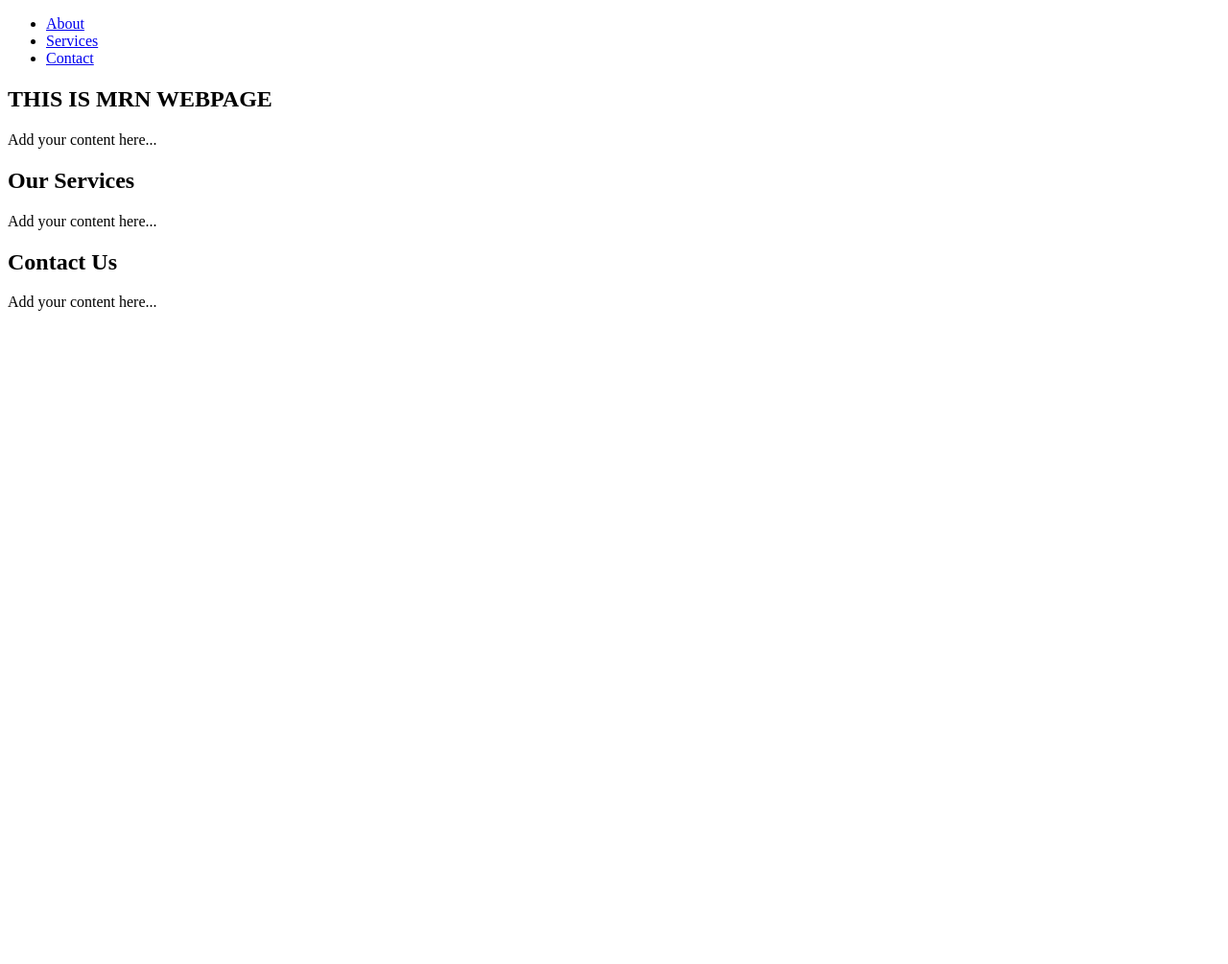
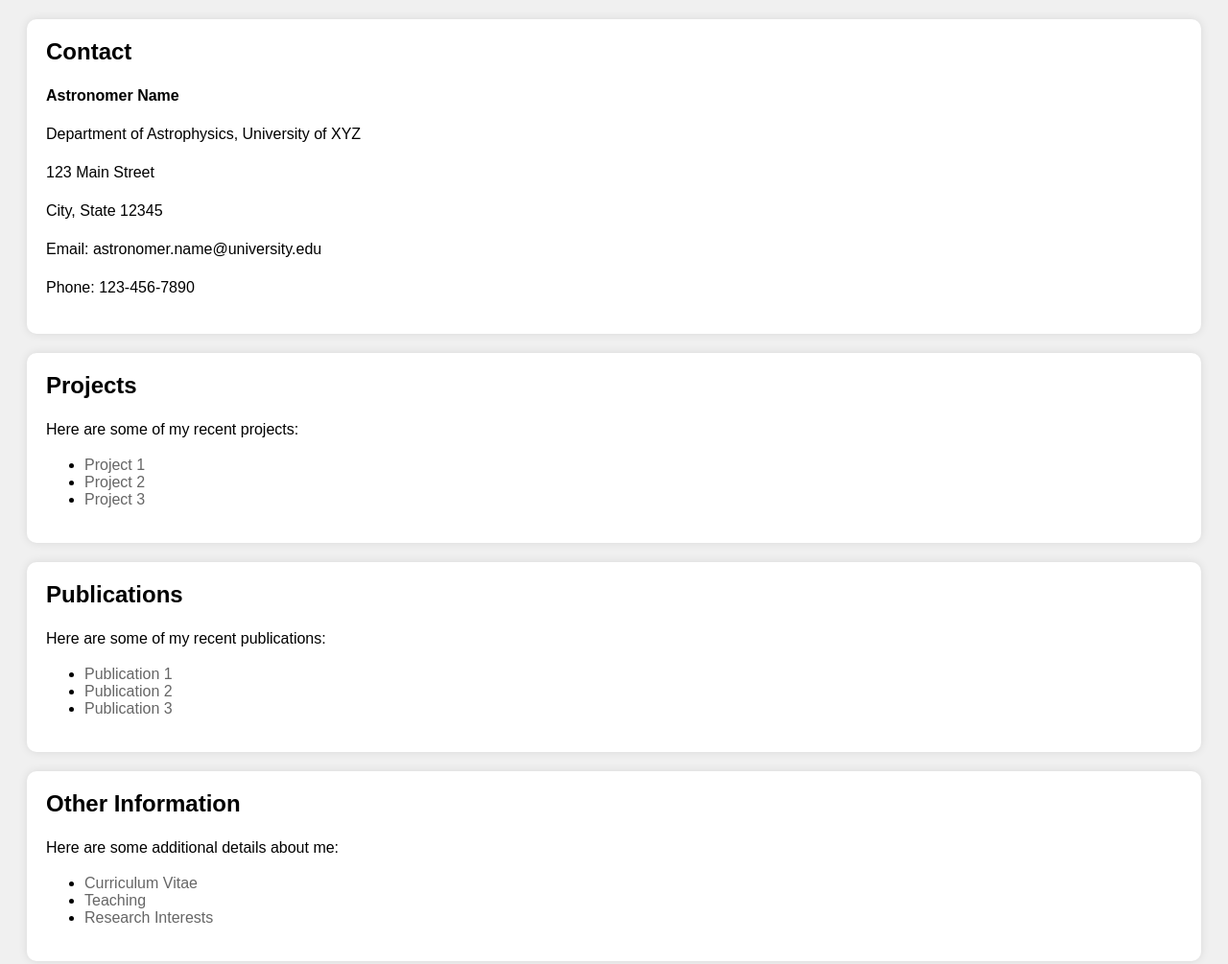
Before and after one commit to mimdot/mimdot.github.io, a plain HTML site: page index.html in a window 1280 px wide. Shown: the whole page at 96% size. Before the commit the page ends 800 px from the top, so only its background shows below. Drawn offline with Linux system fonts and the light colour scheme.

Commit message:
Update index.html

```diff
--- a/index.html
+++ b/index.html
@@ -1,31 +1,83 @@
 <!DOCTYPE html>
 <html>
 <head>
-    <title>MOHAMMAD REZA NASIRZADEH</title>
+  <title>Astronomer Name - Astrophysics Researcher</title>
+  <meta charset="utf-8">
+  <meta name="viewport" content="width=device-width, initial-scale=1">
+  <style>
+    /* Add styles here */
+    /* Example: */
+    body {
+      font-family: Arial, sans-serif;
+      background-color: #f0f0f0;
+    }
+    .section {
+      margin: 20px;
+      padding: 20px;
+      background-color: white;
+      box-shadow: 0 0 10px rgba(0, 0, 0, 0.1);
+      border-radius: 10px;
+    }
+    .section h2 {
+      margin-top: 0;
+    }
+    .section p {
+      line-height: 1.5;
+    }
+    .section a {
+      color: #666;
+      text-decoration: none;
+    }
+    .section a:hover {
+      text-decoration: underline;
+    }
+  </style>
 </head>
 <body>
-    <header>
-      <nav>
+
+  <!-- Contact section -->
+  <div class="section" id="contact">
+    <h2>Contact</h2>
+    <p><strong>Astronomer Name</strong></p>
+    <p>Department of Astrophysics, University of XYZ</p>
+    <p>123 Main Street</p>
+    <p>City, State 12345</p>
+    <p>Email: astronomer.name@university.edu</p>
+    <p>Phone: 123-456-7890</p>
+  </div>
+
+  <!-- Projects section -->
+  <div class="section" id="projects">
+    <h2>Projects</h2>
+    <p>Here are some of my recent projects:</p>
     <ul>
-          <li><a href="#about">About</a></li>
-          <li><a href="#services">Services</a></li>
-          <li><a href="#contact">Contact</a></li>
+      <li><a href="#">Project 1</a></li>
+      <li><a href="#">Project 2</a></li>
+      <li><a href="#">Project 3</a></li>
     </ul>
-      </nav>
-    </header>
-    <main>
-      <section id="about">
-        <h2>THIS IS MRN WEBPAGE</h2>
-        <p>Add your content here...</p>
-      </section>
-      <section id="services">
-        <h2>Our Services</h2>
-        <p>Add your content here...</p>
-      </section>
-      <section id="contact">
-        <h2>Contact Us</h2>
-        <p>Add your content here...</p>
-      </section>
-    </main>
+  </div>
+
+  <!-- Publications section -->
+  <div class="section" id="publications">
+    <h2>Publications</h2>
+    <p>Here are some of my recent publications:</p>
+    <ul>
+      <li><a href="#">Publication 1</a></li>
+      <li><a href="#">Publication 2</a></li>
+      <li><a href="#">Publication 3</a></li>
+    </ul>
+  </div>
+
+  <!-- Others section -->
+  <div class="section" id="others">
+    <h2>Other Information</h2>
+    <p>Here are some additional details about me:</p>
+    <ul>
+      <li><a href="#">Curriculum Vitae</a></li>
+      <li><a href="#">Teaching</a></li>
+      <li><a href="#">Research Interests</a></li>
+    </ul>
+  </div>
+
 </body>
 </html>
```
Lines whose indentation alone changed are shown as unchanged.
